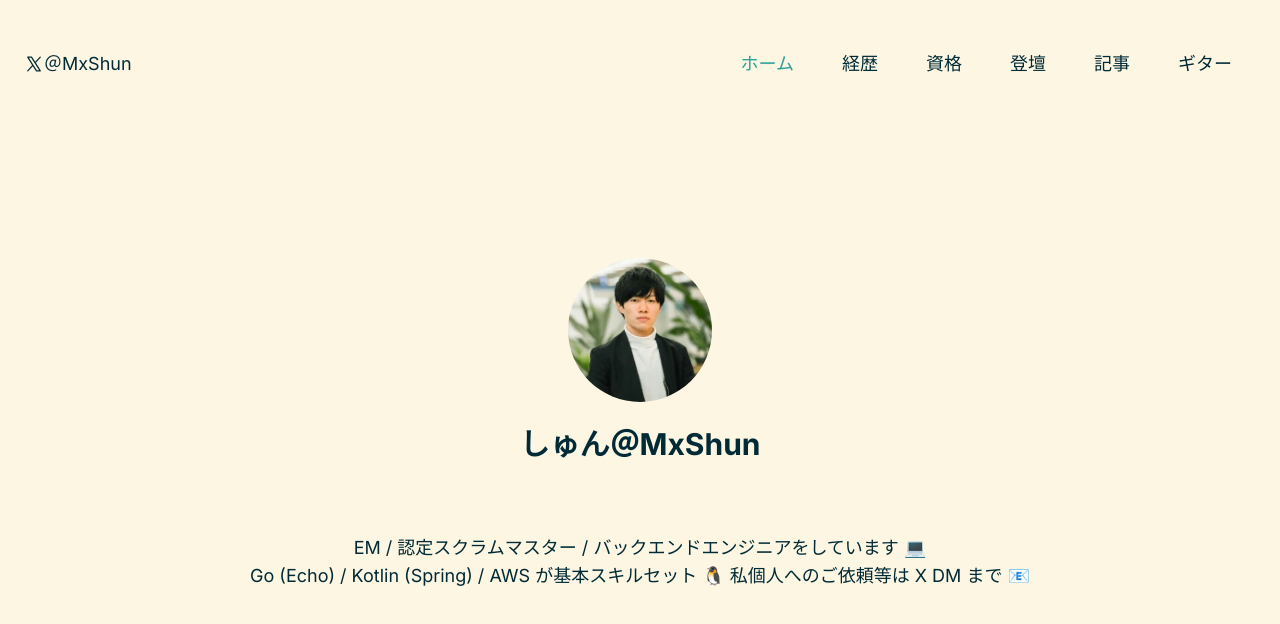
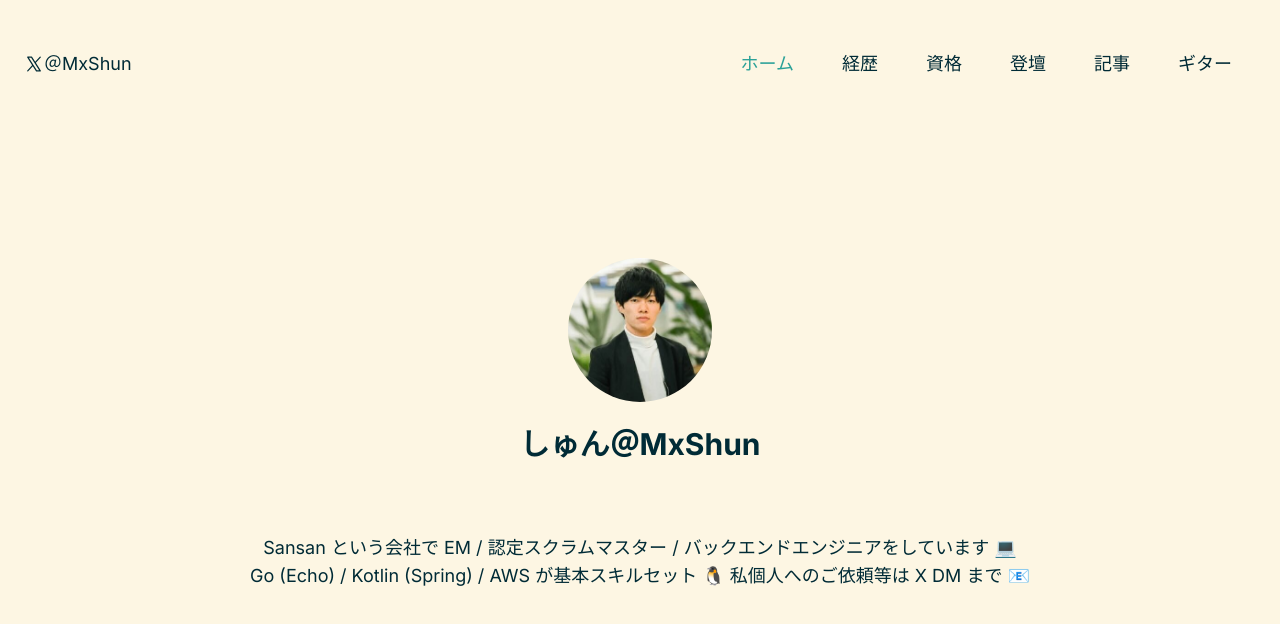
Before and after one commit to MxShun/MxShun.github.io, a Next.js app: page / in a window 1280 px wide. Shown: the top 624 px of the page. Built offline with nearby package versions, Linux system fonts and the light colour scheme.

Commit message:
mod: bio

```diff
--- a/app/page.tsx
+++ b/app/page.tsx
@@ -16,7 +16,7 @@ export default function Home() {
               しゅん＠MxShun
             </p>
             <h2 className="max-w-5xl py-12 mx-auto text-lg">
-              EM / 認定スクラムマスター / バックエンドエンジニアをしています 💻
+              Sansan という会社で EM / 認定スクラムマスター / バックエンドエンジニアをしています 💻
               <br />
               Go (Echo) / Kotlin (Spring) / AWS が基本スキルセット 🐧
               私個人へのご依頼等は X DM まで 📧
```
